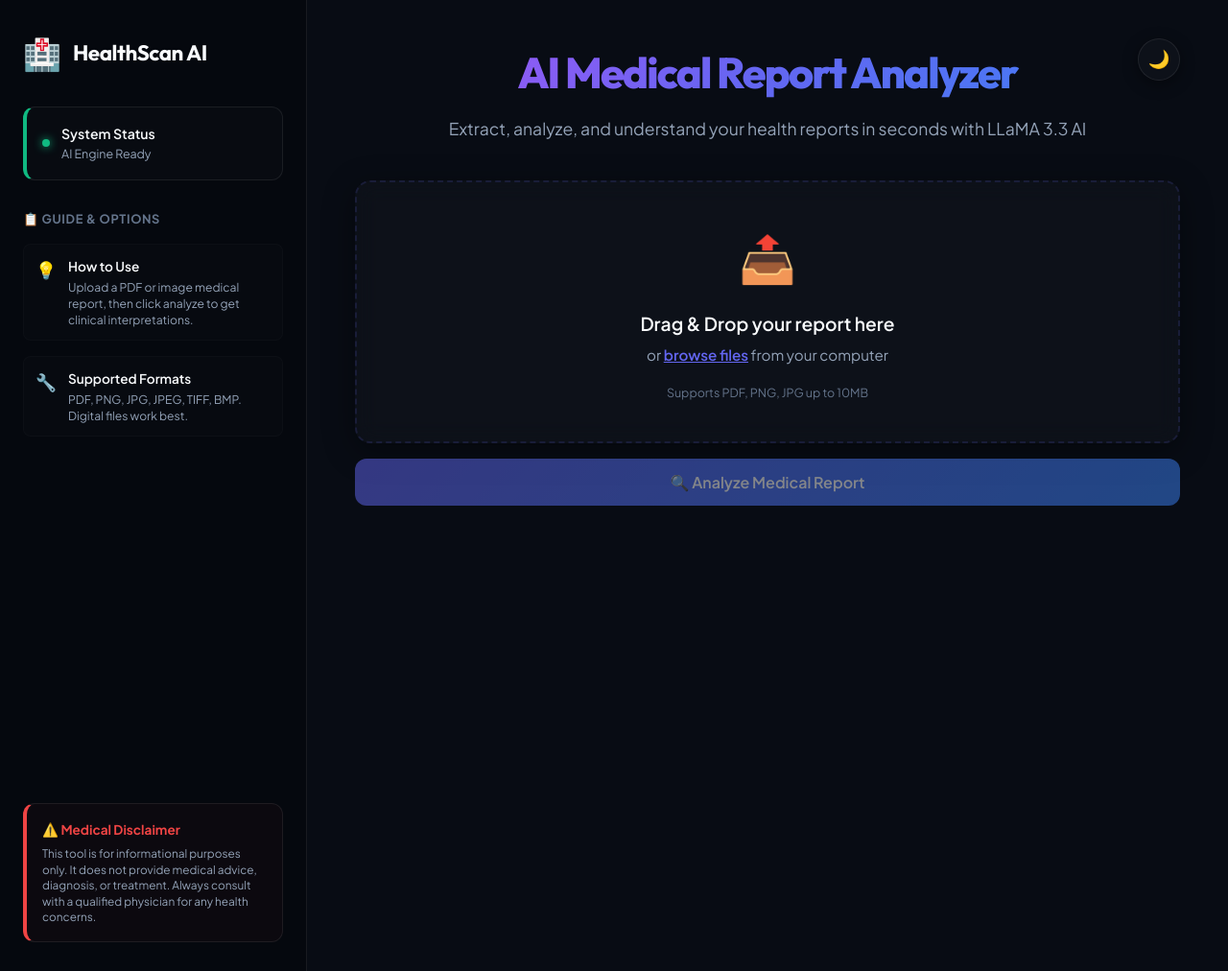
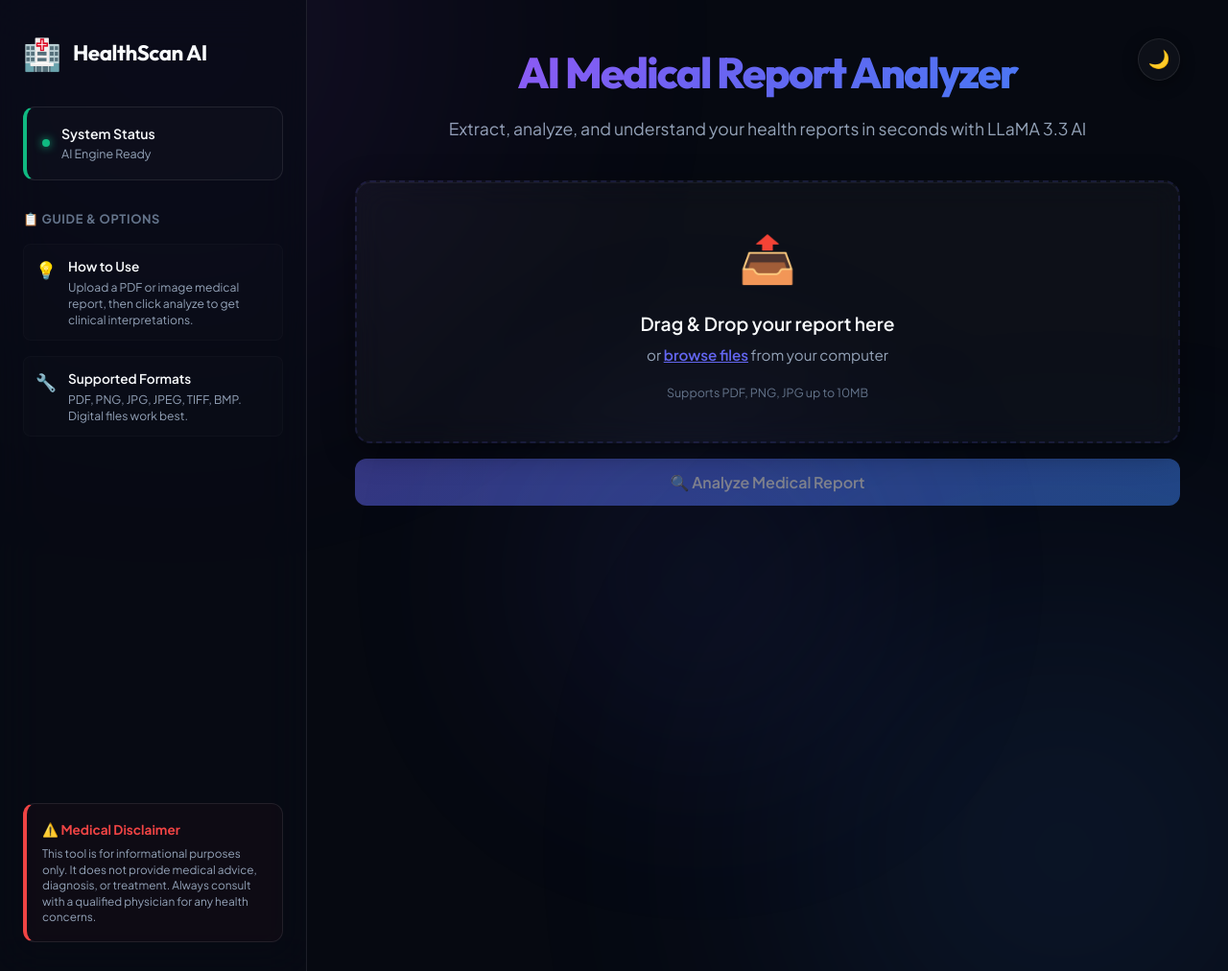
Before and after one commit to siddhartha-45/MedicalReport_Summarizer, a Flask app: page / in a window 1280 px wide. Shown: the whole page at 96% size. Run offline with Flask 3, Linux system fonts and the light colour scheme.

Commit message:
design: enhance dark theme with glowing orbs, glassmorphic cards, and hover effects

```diff
--- a/public/index.html
+++ b/public/index.html
@@ -13,6 +13,11 @@
 </head>
 <body>
     <div class="app-container">
+        <!-- Ambient Background Glows -->
+        <div class="glowing-orb orb-1"></div>
+        <div class="glowing-orb orb-2"></div>
+        <div class="glowing-orb orb-3"></div>
+
         <!-- Sidebar -->
         <aside class="sidebar">
             <div class="sidebar-header">
--- a/static/style.css
+++ b/static/style.css
@@ -2,12 +2,12 @@
 
 :root {
     /* Color Tokens (Dark Mode Default) */
-    --bg-base: #080c14;
-    --bg-sidebar: #05080e;
-    --bg-surface: rgba(255, 255, 255, 0.025);
-    --bg-surface-hover: rgba(255, 255, 255, 0.05);
-    --border-color: rgba(255, 255, 255, 0.08);
-    --border-color-hover: rgba(255, 255, 255, 0.15);
+    --bg-base: #060911;
+    --bg-sidebar: rgba(8, 12, 22, 0.65);
+    --bg-surface: rgba(255, 255, 255, 0.03);
+    --bg-surface-hover: rgba(255, 255, 255, 0.06);
+    --border-color: rgba(255, 255, 255, 0.09);
+    --border-color-hover: rgba(255, 255, 255, 0.18);
 
     --text-primary: #f8fafc;
     --text-secondary: #94a3b8;
@@ -88,18 +88,72 @@
     display: flex;
     min-height: 100vh;
     width: 100vw;
+    position: relative;
+    overflow: hidden;
+}
+
+/* Ambient Background Glows */
+.glowing-orb {
+    position: absolute;
+    border-radius: 50%;
+    filter: blur(140px);
+    opacity: 0.12;
+    z-index: 1;
+    pointer-events: none;
+    animation: floatGlow 15s infinite alternate ease-in-out;
+}
+
+[data-theme="light"] .glowing-orb {
+    opacity: 0.04;
+    filter: blur(160px);
+}
+
+.orb-1 {
+    width: 450px;
+    height: 450px;
+    background: var(--brand-accent);
+    top: -150px;
+    left: -100px;
+}
+
+.orb-2 {
+    width: 550px;
+    height: 550px;
+    background: var(--brand-secondary);
+    bottom: -150px;
+    right: -100px;
+    animation-delay: -5s;
+}
+
+.orb-3 {
+    width: 350px;
+    height: 350px;
+    background: var(--brand-primary);
+    top: 40%;
+    left: 45%;
+    animation-delay: -10s;
+}
+
+@keyframes floatGlow {
+    0% { transform: scale(1) translate(0px, 0px); }
+    50% { transform: scale(1.15) translate(50px, -40px); }
+    100% { transform: scale(0.9) translate(-30px, 30px); }
 }
 
 /* Sidebar Styling */
 .sidebar {
     width: 320px;
     background-color: var(--bg-sidebar);
+    backdrop-filter: blur(25px);
+    -webkit-backdrop-filter: blur(25px);
     border-right: 1px solid var(--border-color);
     padding: 30px 24px;
     display: flex;
     flex-direction: column;
     gap: 30px;
     flex-shrink: 0;
+    z-index: 10;
+    position: relative;
 }
 
 .sidebar-header {
@@ -289,18 +343,24 @@
 /* Glass Cards */
 .glass-card {
     background: var(--bg-surface);
-    backdrop-filter: blur(12px);
-    -webkit-backdrop-filter: blur(12px);
+    backdrop-filter: blur(16px);
+    -webkit-backdrop-filter: blur(16px);
     border: 1px solid var(--border-color);
     border-radius: 16px;
     padding: 24px;
-    box-shadow: 0 8px 32px 0 var(--shadow-color);
+    box-shadow: 0 8px 32px 0 var(--shadow-color), inset 0 1px 0px rgba(255, 255, 255, 0.05);
     transition: var(--transition-smooth);
+    z-index: 2;
+    position: relative;
+}
+
+[data-theme="light"] .glass-card {
+    box-shadow: 0 8px 32px 0 var(--shadow-color), inset 0 1px 0px rgba(255, 255, 255, 0.6);
 }
 
 .glass-card:hover {
     border-color: var(--border-color-hover);
-    box-shadow: 0 12px 40px 0 var(--shadow-color);
+    box-shadow: 0 12px 40px 0 var(--shadow-color), 0 0 15px rgba(99, 102, 241, 0.05);
 }
 
 /* File Upload Component */
--- a/templates/index.html
+++ b/templates/index.html
@@ -13,6 +13,11 @@
 </head>
 <body>
     <div class="app-container">
+        <!-- Ambient Background Glows -->
+        <div class="glowing-orb orb-1"></div>
+        <div class="glowing-orb orb-2"></div>
+        <div class="glowing-orb orb-3"></div>
+
         <!-- Sidebar -->
         <aside class="sidebar">
             <div class="sidebar-header">
```
Also changed, not shown: other parts of static/style.css (+24 -4 lines), public/static/style.css (+94 -14 lines).
